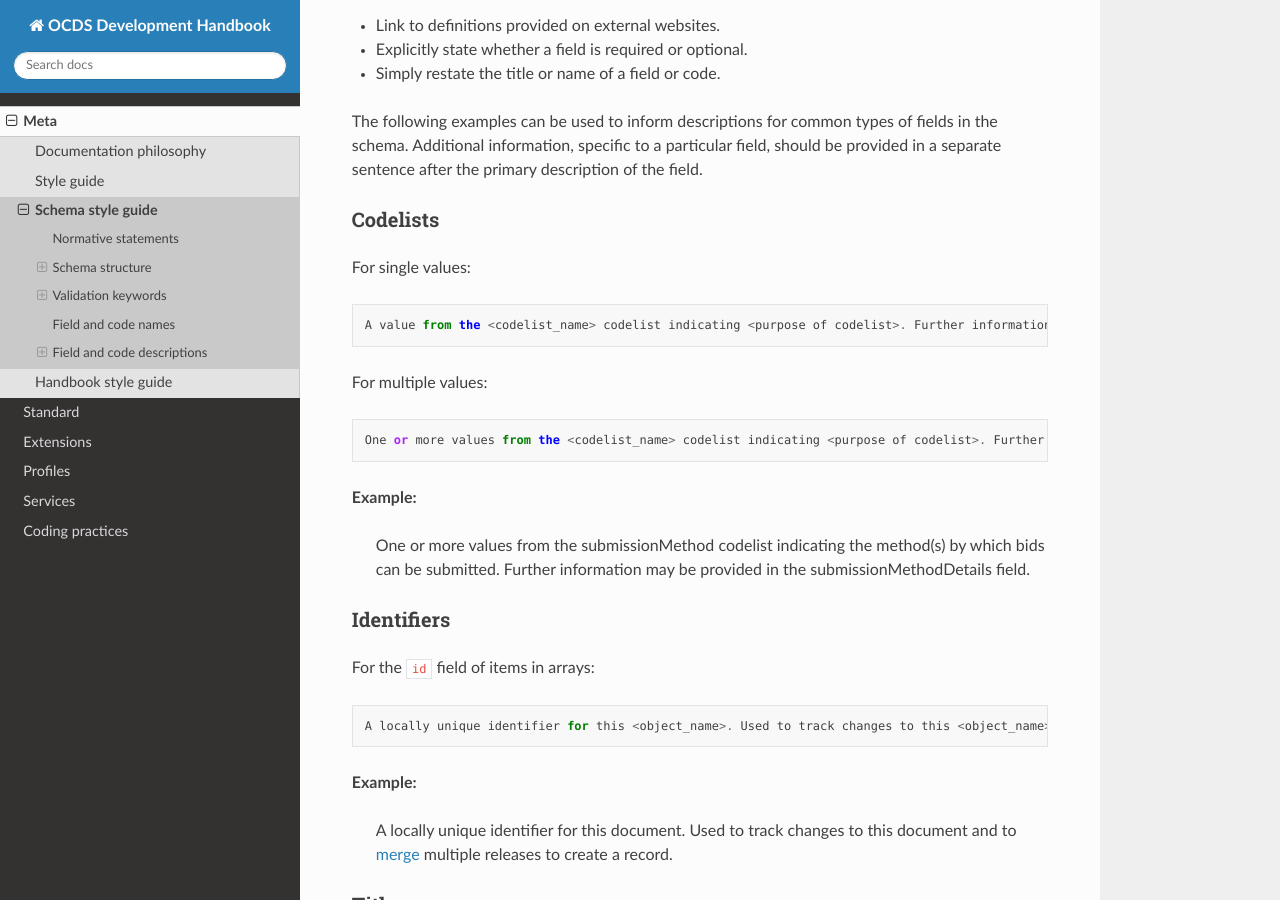
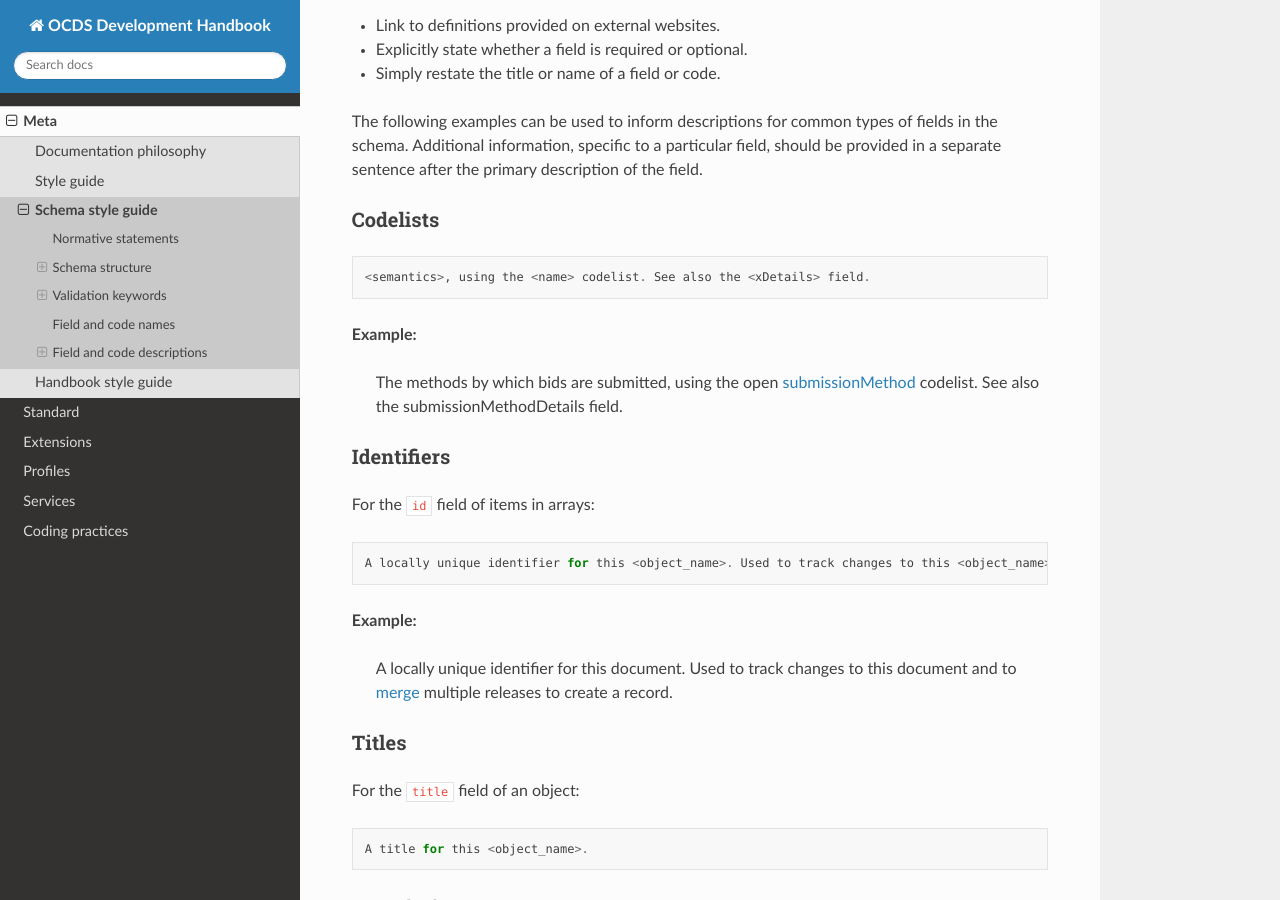
Before and after one commit to open-contracting/standard-development-handbook, a Sphinx documentation site: the page built from docs/meta/schema_style_guide.md, in a window 1280 px wide and 900 px high, scrolled down 4015 px. Built offline with Sphinx 7.4.7 and the Read the Docs theme 2.0.0, drawn with Linux system fonts in a browser that asks for light colours; pages that are not in the unit, such as notebooks, are missing from menus; some of the changed text lies outside the part shown.

Commit message:
Fix codelist field description style, to put semantics first

```diff
--- a/docs/meta/schema_style_guide.md
+++ b/docs/meta/schema_style_guide.md
@@ -108,7 +108,7 @@ Any non-required field pointing to an array of objects should not allow `null` a
 ## Field and code descriptions
 
 * The first sentence of a description should be descriptive of the field and written in a neutral voice, rather than addressing a particular audience, e.g. for `tender/submissionMethod`.
-  * "One or more values from the submissionMethod codelist indicating the method(s) by which bids can be submitted" uses a neutral voice.
+  * "The methods by which bids are submitted, using the open submissionMethod codelist." uses a neutral voice.
   * "Specify the method(s) by which bids can be submitted" addresses publishers rather than users.
 * Subsequent sentences may provide information or guidance to assist publishers to use the field effectively or users to interpret the field effectively. Guidance sentences should be grounded in clear user needs and implementation experience of common pitfalls or errors.
 * Descriptions for similar fields or codes should be consistent with each other where possible, without discarding information relevant to a specific field.
@@ -137,17 +137,11 @@ The following examples can be used to inform descriptions for common types of fi
 
 ### Codelists
 
-For single values:
-
-    A value from the <codelist_name> codelist indicating <purpose of codelist>. Further information may be provided in the <codelistDetails_name> field.
-
-For multiple values:
-
-    One or more values from the <codelist_name> codelist indicating <purpose of codelist>. Further information may be provided in the <codelistDetails_name> field.
+    <semantics>, using the <name> codelist. See also the <xDetails> field.
 
 **Example:**
 
-> One or more values from the submissionMethod codelist indicating the method(s) by which bids can be submitted. Further information may be provided in the submissionMethodDetails field.
+> The methods by which bids are submitted, using the open [submissionMethod](https://standard.open-contracting.org/{{version}}/{{lang}}/schema/codelists/#submission-method) codelist. See also the submissionMethodDetails field.
 
 ### Identifiers
 
```
